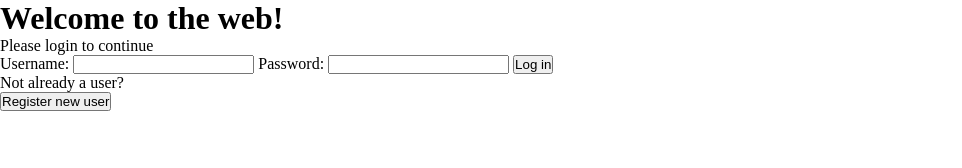
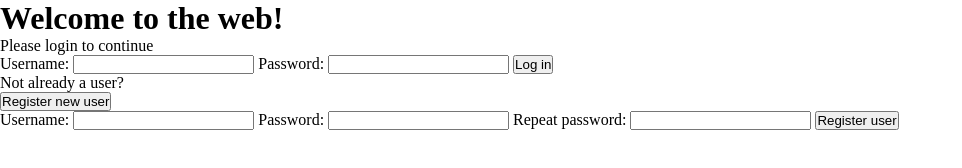
Before and after one commit to StefanMogren/login-and-register-forms, a plain HTML site: page index.html in a window 1280 px wide. Shown: the whole page, without its empty margins (0-962 px from the left). Drawn offline with Linux system fonts and the light colour scheme.

Commit message:
Added form for registering user. Changed label name/input id again.

```diff
--- a/index.html
+++ b/index.html
@@ -12,15 +12,17 @@
         <h1>Welcome to the web!</h1>
         <p>Please login to continue</p>
         <section>
+            <!-- Login form -->
             <form action="submit">
-                <label for="loginNameInput">
+
+                <label for="loginUserInput">
                     Username:
-                    <input id="loginUsernameInput" type="text" name="name">
+                    <input id="loginUserInput" type="text" name="name">
                 </label>
 
-                <label for="loginPasswordInput">
+                <label for="logPassInput">
                     Password:
-                    <input id="loginPasswordInput" type="text" name="password">
+                    <input id="logPassInput" type="text" name="password">
                 </label>
                 <button type="submit">Log in</button>
             </form>
@@ -29,6 +31,28 @@
                 <p>Not already a user?</p>
                 <button>Register new user</button>
             </section>
+        </section>
+
+        <!-- Register form -->
+        <section>
+            <form action="submit">
+
+                <label for="regUserInput">
+                    Username:
+                    <input id="regUserInput" type="text">
+                </label>
+
+                <label for="regPassInput">
+                    Password:
+                    <input id="regPassInput" type="text">
+                </label>
+
+                <label for="regPassAgainInput">
+                    Repeat password:
+                    <input id="regPassAgainInput" type="text">
+                </label>
+                <button type="submit">Register user</button>
+            </form>
         </section>
     </main>
     <!--
```
